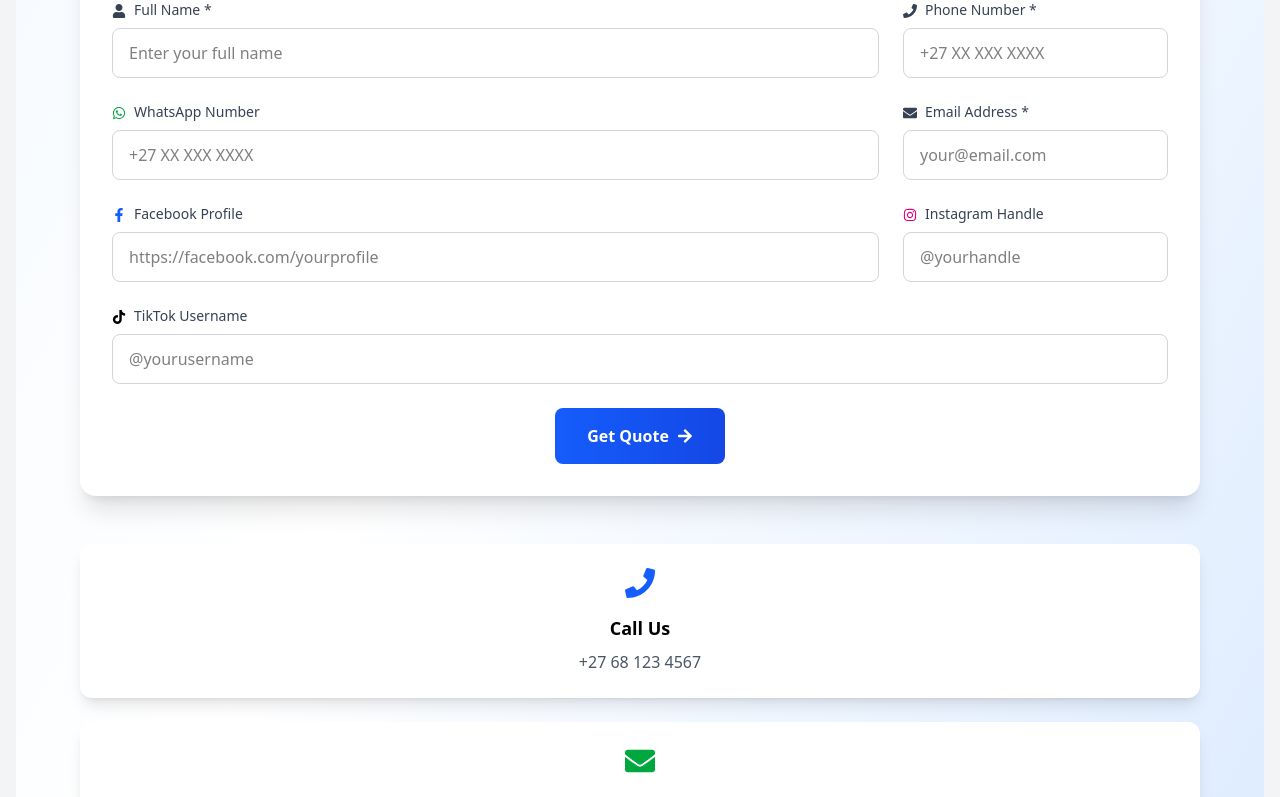
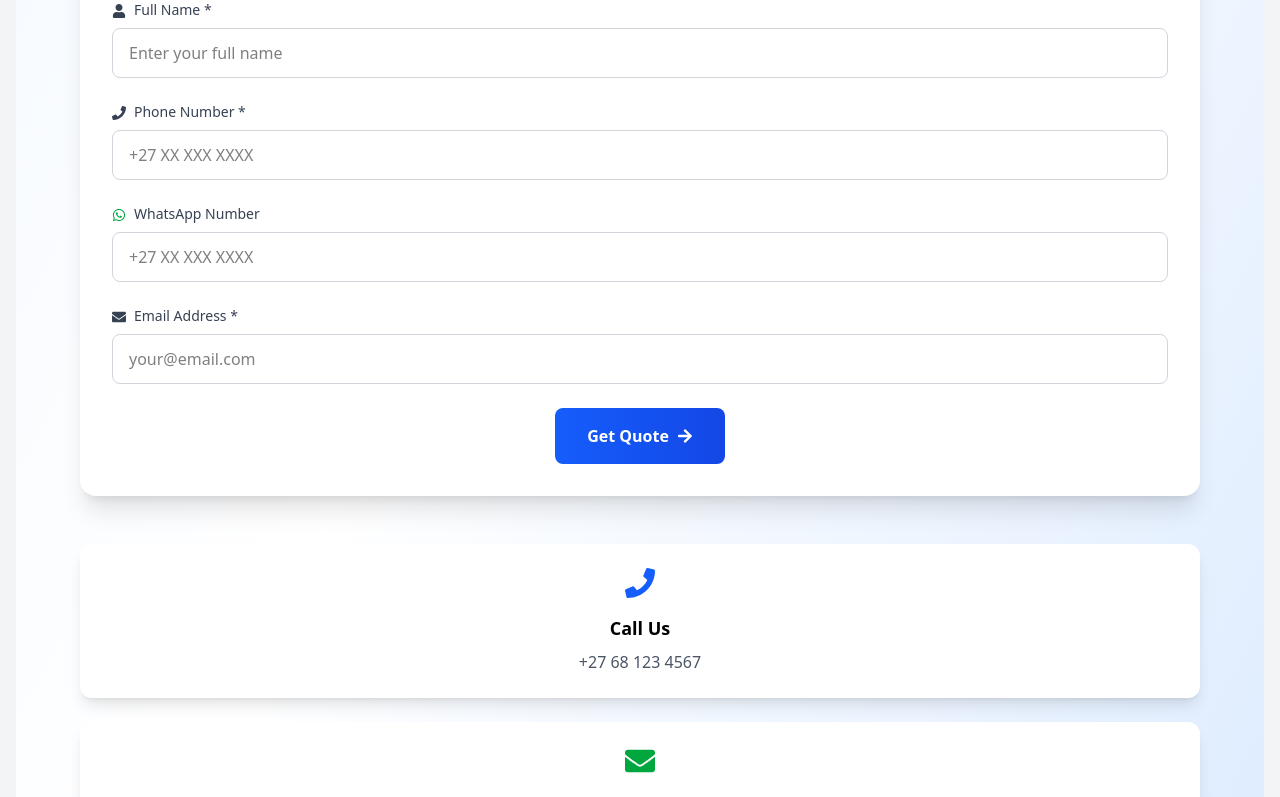
Before and after one commit to Matuku45/shuttle-booking, a React (Vite) app: page /city-transfer in a window 1280 px wide. Shown: the part 1264-2061 px from the top of the page. Built offline with nearby package versions, Linux system fonts and the light colour scheme.

Commit message:
removed the  facebook  tik tok on the form

```diff
--- a/src/pages/city-transfer.jsx
+++ b/src/pages/city-transfer.jsx
@@ -3,9 +3,6 @@ import {
   FaUser,
   FaPhone,
   FaEnvelope,
-  FaFacebookF,
-  FaInstagram,
-  FaTiktok,
   FaWhatsapp,
   FaMapMarkerAlt,
   FaClock,
@@ -21,9 +18,6 @@ const CityTransfer = () => {
     phone: "",
     whatsapp: "",
     email: "",
-    facebook: "",
-    instagram: "",
-    tiktok: "",
   });
 
   const [submitted, setSubmitted] = useState(false);
@@ -205,53 +199,7 @@ const CityTransfer = () => {
                   />
                 </div>
 
-                {/* Facebook */}
-                <div>
-                  <label className="block text-sm font-medium text-gray-700 mb-2">
-                    <FaFacebookF className="inline mr-2 text-blue-600" />
-                    Facebook Profile
-                  </label>
-                  <input
-                    type="url"
-                    name="facebook"
-                    value={formData.facebook}
-                    onChange={handleChange}
-                    className="w-full px-4 py-3 border border-gray-300 rounded-lg focus:ring-2 focus:ring-blue-500 focus:border-transparent transition-all"
-                    placeholder="https://facebook.com/yourprofile"
-                  />
-                </div>
 
-                {/* Instagram */}
-                <div>
-                  <label className="block text-sm font-medium text-gray-700 mb-2">
-                    <FaInstagram className="inline mr-2 text-pink-600" />
-                    Instagram Handle
-                  </label>
-                  <input
-                    type="text"
-                    name="instagram"
-                    value={formData.instagram}
-                    onChange={handleChange}
-                    className="w-full px-4 py-3 border border-gray-300 rounded-lg focus:ring-2 focus:ring-blue-500 focus:border-transparent transition-all"
-                    placeholder="@yourhandle"
-                  />
-                </div>
-
-                {/* TikTok */}
-                <div className="md:col-span-2">
-                  <label className="block text-sm font-medium text-gray-700 mb-2">
-                    <FaTiktok className="inline mr-2 text-black" />
-                    TikTok Username
-                  </label>
-                  <input
-                    type="text"
-                    name="tiktok"
-                    value={formData.tiktok}
-                    onChange={handleChange}
-                    className="w-full px-4 py-3 border border-gray-300 rounded-lg focus:ring-2 focus:ring-blue-500 focus:border-transparent transition-all"
-                    placeholder="@yourusername"
-                  />
-                </div>
               </div>
 
               <div className="text-center">
```
